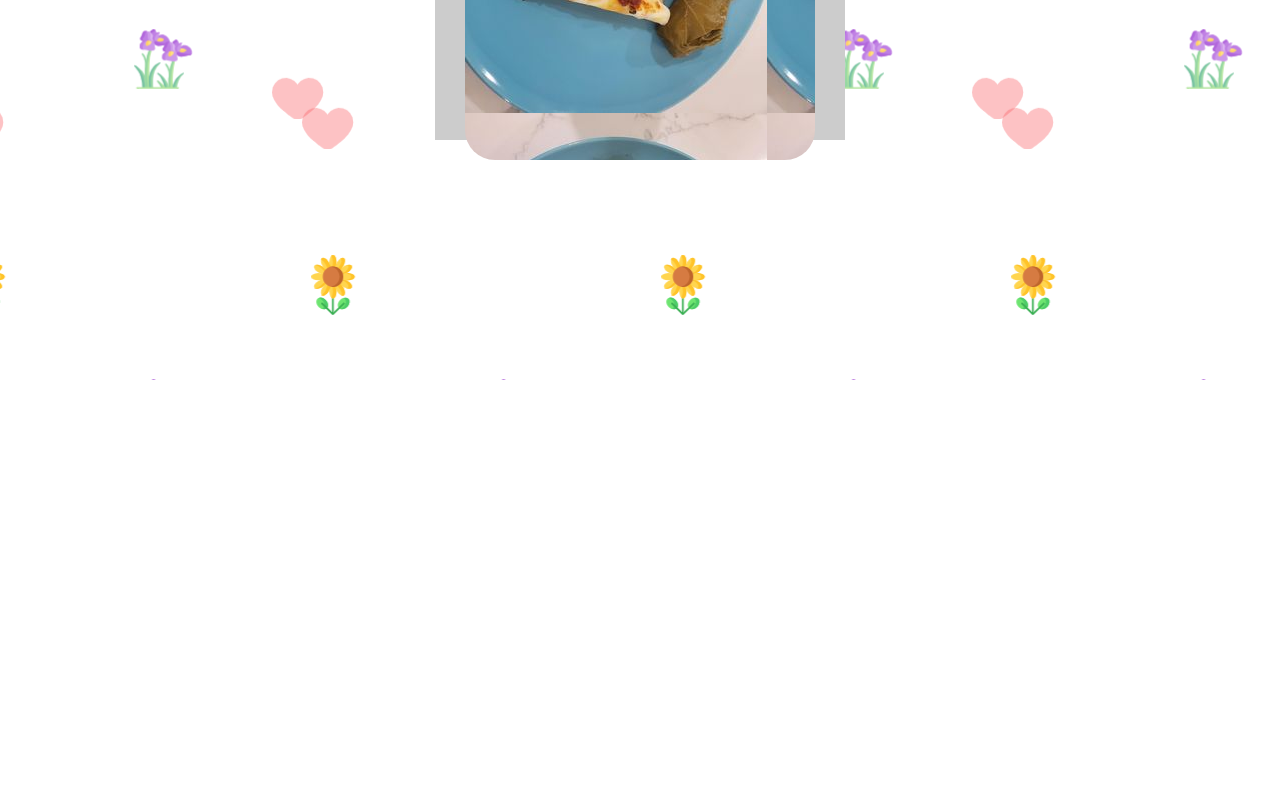
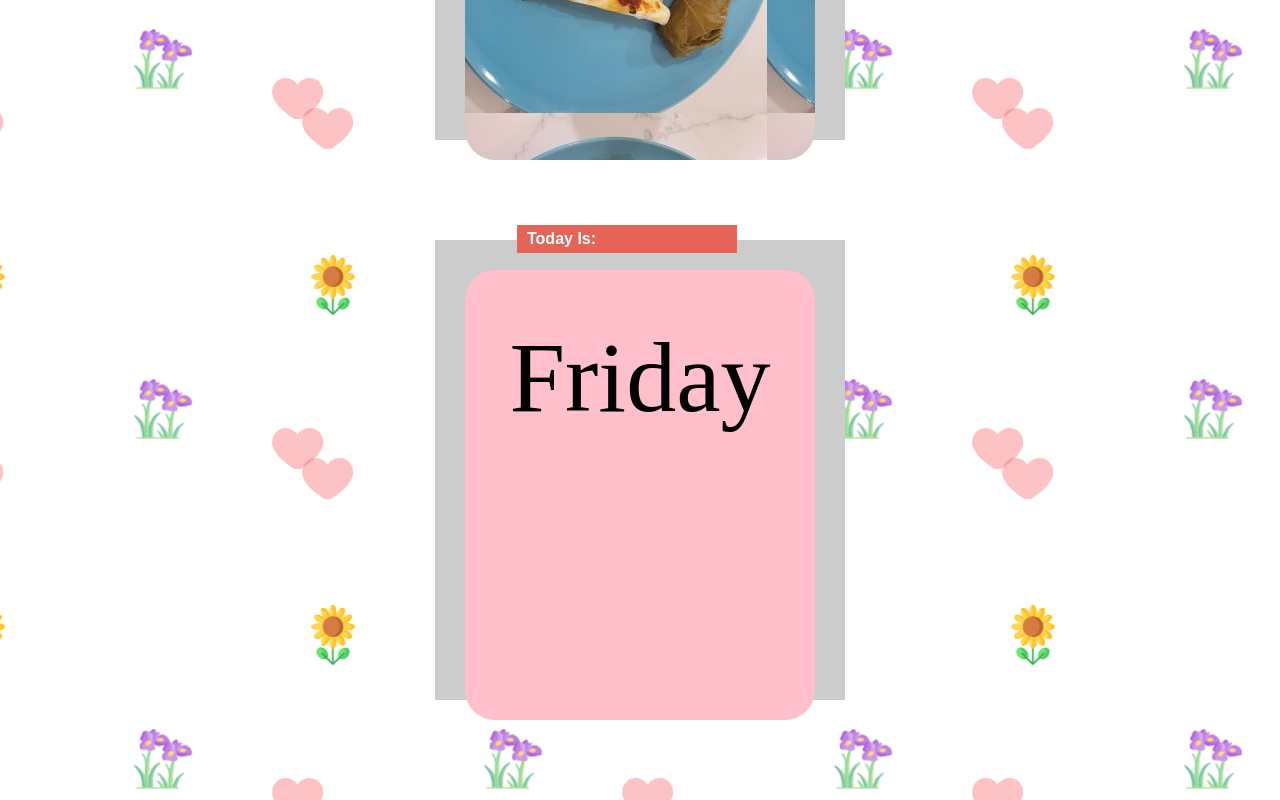
Before and after one commit to wanderlust-swe/wanderlust-swe.github.io, a plain HTML site: page index.html in a window 1280 px wide. Shown: the part 420-1220 px from the top of the page. Before the commit the page ends 800 px from the top, so only its background shows below. Drawn offline with Linux system fonts and the light colour scheme.

Commit message:
more stuff

```diff
--- a/apps.js
+++ b/apps.js
@@ -18,5 +18,8 @@ document.getElementById('hour').innerHTML = hour;
 document.getElementById('minute').innerHTML = ":" + minute;
 document.getElementById('second').innerHTML = ":" + second;
 }
+setInterval (clock, 1000);
 
-setInterval (clock, 1000);
+
+let whatDay = new Date().toLocaleDateString('en-US', { weekday:'long' });
+document.getElementById('day').innerHTML = whatDay;
--- a/index.html
+++ b/index.html
@@ -16,8 +16,17 @@
         <span id="minute"></span>
         <span id="second"></span>
     </div>
+  </div>
 
-    </div>
-    <script src="apps.js" charset="utf-8"></script>
+    <div class="second">
+      <div class="badgetwo">
+          Today Is:
+      </div>
+  <div class="box">
+      <span id="day"></span>
+  </div>
+</div>
+
+<script src="apps.js" charset="utf-8"></script>
   </body>
 </html>
--- a/styles.css
+++ b/styles.css
@@ -37,3 +37,34 @@ body {
     font-family: Orbitron;
     border-radius: 30px;
 }
+
+.second {
+    background: #ccc;
+    width: 350px;
+    height: 400px;
+    margin: 100px auto;
+    position: relative;
+    padding: 30px;
+}
+
+.badgetwo {
+    width: 200px;
+    background: #e66357;
+    color: white;
+    padding: 5px 10px;
+    font-family: sans-serif;
+    font-weight: bold;
+    position: absolute;
+    top: -15px;
+    left: 20%;
+}
+
+.box {
+    background: pink;
+    text-align: center;
+    font-size: 100px;
+    height: 100%;
+    padding-top: 50px;
+    font-family: Orbitron;
+    border-radius: 30px;
+}
```
